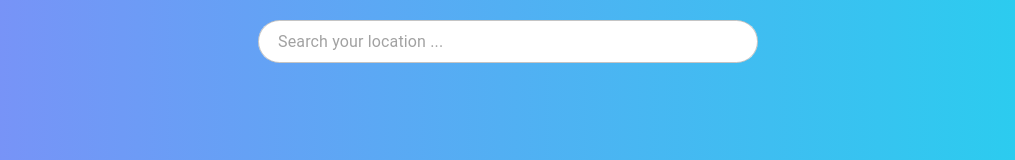
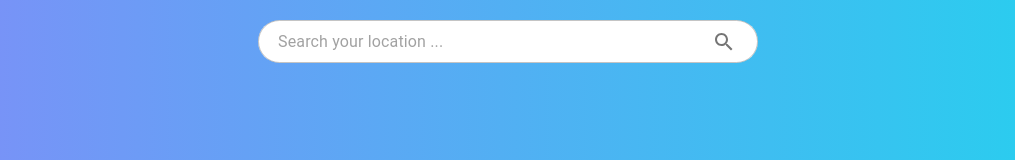
Before and after one commit to podlaskialgorytm3/weather-app, a React (Vite) app: page / in a window 1280 px wide. Shown: the top 160 px of the page, without its empty margins (132-1147 px from the left). Built offline with nearby package versions, Linux system fonts and the light colour scheme.

Commit message:
feat: improving of search bar component through adding special search symbol

```diff
--- a/package.json
+++ b/package.json
@@ -13,6 +13,7 @@
     "@emotion/react": "^11.11.4",
     "@emotion/styled": "^11.11.5",
     "@fontsource/roboto": "^5.0.12",
+    "@mui/icons-material": "^5.15.15",
     "@mui/material": "^5.15.15",
     "postcss-cli": "^11.0.0",
     "react": "^18.2.0",
--- a/src/features/search/components/search-bar.tsx
+++ b/src/features/search/components/search-bar.tsx
@@ -1,11 +1,25 @@
 import OutlinedInput from '@mui/material/OutlinedInput';
+import SearchIcon from '@mui/icons-material/Search';
+import InputAdornment from '@mui/material/InputAdornment';
+import IconButton from '@mui/material/IconButton';
 
 export const SearchBar = () => {
+    const handleSearch = () => {
+        console.log('Searching...');
+    };
+
     return (
         <div className="flex justify-center items-center pt-5">
             <OutlinedInput
                 placeholder="Search your location ..."
                 fullWidth
+                endAdornment={
+                    <InputAdornment position="end">
+                        <IconButton onClick={handleSearch}>
+                            <SearchIcon />
+                        </IconButton>
+                    </InputAdornment>
+                }
                 sx={{
                     width: '80%',
                     maxWidth: '500px',
@@ -17,5 +31,5 @@ export const SearchBar = () => {
                 }}
             />
         </div>
-    )
-}
+    );
+};
```
Also changed, not shown: 1 other file (tests, documents, lock files or other folders).
